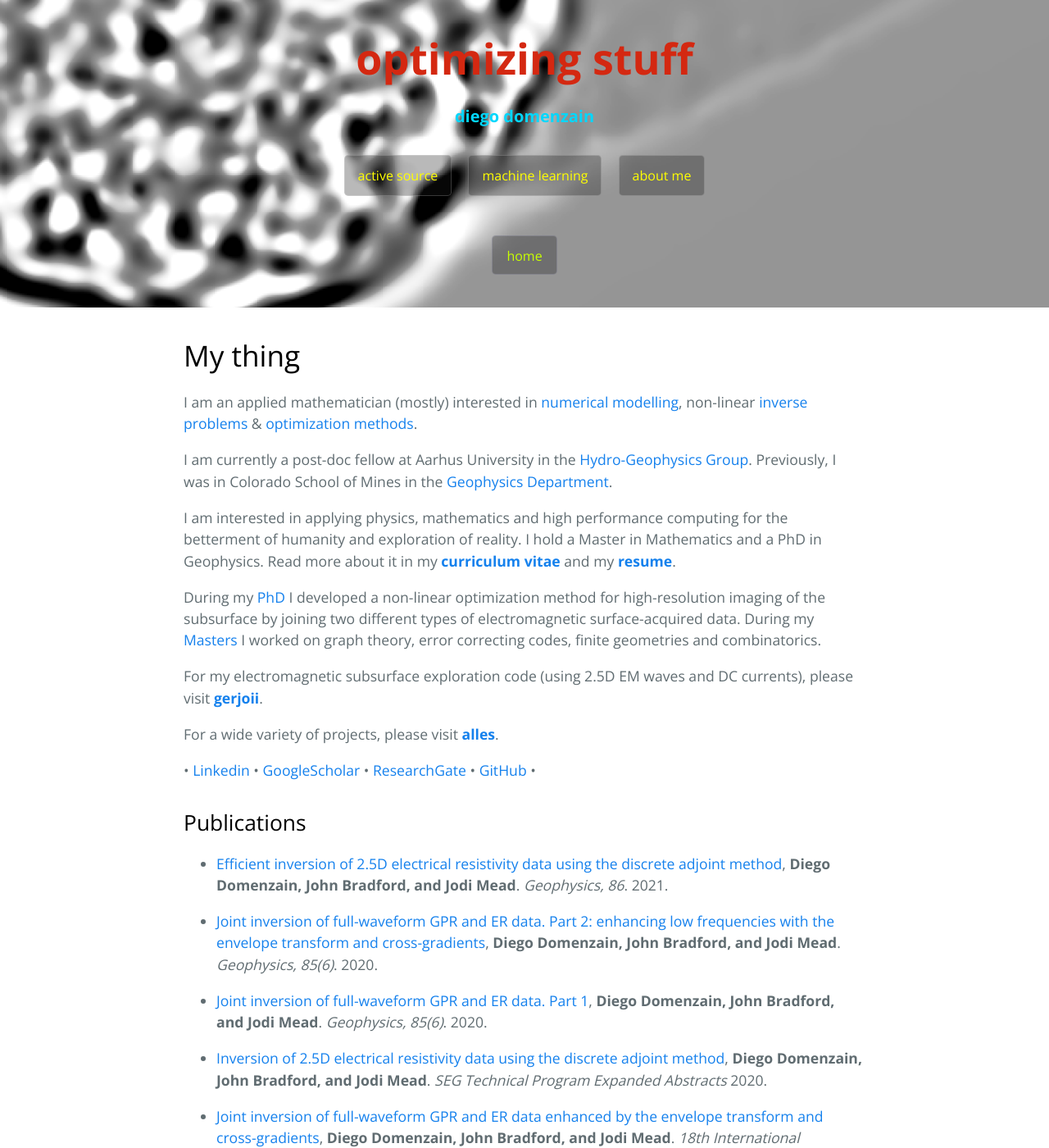
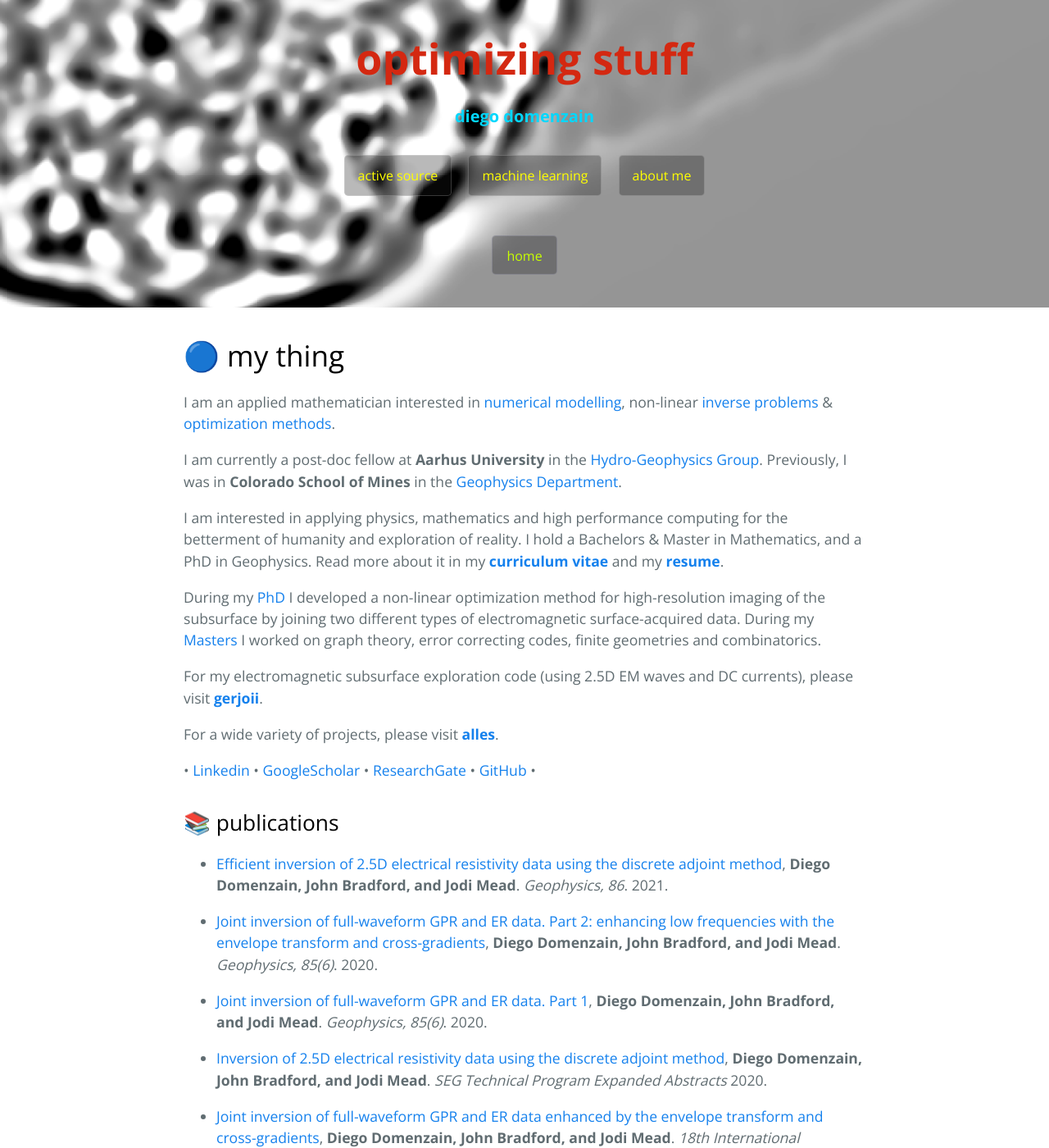
Before and after one commit to diegozain/diegozain.github.io, a Jekyll site: the page built from index.md, in a window 1280 px wide and 1400 px high. Shown: the whole window at 82% size. Built offline with Jekyll 4.4.1, drawn with Linux system fonts in a browser that asks for light colours; our own code applies the rules of GitHub Pages for plain Markdown files; some of the changed text lies outside the part shown.

Commit message:
emoji frenzi

```diff
--- a/index.md
+++ b/index.md
@@ -2,13 +2,13 @@
 layout: default
 ---
 
-# My thing
+# 🔵 my thing
 
-I am an applied mathematician (mostly) interested in [numerical modelling](https://en.wikipedia.org/wiki/Computer_simulation), non-linear [inverse problems](https://en.wikipedia.org/wiki/Inverse_problem) & [optimization methods](https://en.wikipedia.org/wiki/Mathematical_optimization).
+I am an applied mathematician interested in [numerical modelling](https://en.wikipedia.org/wiki/Computer_simulation), non-linear [inverse problems](https://en.wikipedia.org/wiki/Inverse_problem) & [optimization methods](https://en.wikipedia.org/wiki/Mathematical_optimization).
 
-I am currently a post-doc fellow at Aarhus University in the [Hydro-Geophysics Group](https://hgg.au.dk/). Previously, I was in Colorado School of Mines in the [Geophysics Department](https://cwp.mines.edu/faculty/).
+I am currently a post-doc fellow at **Aarhus University** in the [Hydro-Geophysics Group](https://hgg.au.dk/). Previously, I was in **Colorado School of Mines** in the [Geophysics Department](https://cwp.mines.edu/faculty/).
 
-I am interested in applying physics, mathematics and high performance computing for the betterment of humanity and exploration of reality. I hold a Master in Mathematics and a PhD in Geophysics. Read more about it in my **[curriculum vitae](./diego-cv.pdf)** and my **[resume](./resume.pdf)**.
+I am interested in applying physics, mathematics and high performance computing for the betterment of humanity and exploration of reality. I hold a Bachelors & Master in Mathematics, and a PhD in Geophysics. Read more about it in my **[curriculum vitae](./diego-cv.pdf)** and my **[resume](./resume.pdf)**.
 
 During my [PhD](https://scholarworks.boisestate.edu/td/1642/) I developed a non-linear optimization method for high-resolution imaging of the subsurface by joining two different types of electromagnetic surface-acquired data. During my [Masters](https://digitalcommons.mtu.edu/cgi/viewcontent.cgi?article=1806&context=etds) I worked on graph theory, error correcting codes, finite geometries and combinatorics.
 
@@ -18,7 +18,7 @@ For a wide variety of projects, please visit [__alles__](https://github.com/dieg
 
 • [Linkedin](https://www.linkedin.com/in/diego-domenzain-67431171/) • [GoogleScholar](https://scholar.google.com/citations?user=tve8X08AAAAJ&hl) • [ResearchGate](https://www.researchgate.net/profile/Diego_Domenzain) • [GitHub](https://github.com/diegozain/) •
 
-## Publications
+## 📚 publications
 
 * [Efficient inversion of 2.5D electrical resistivity data using the discrete adjoint method](https://library.seg.org/doi/10.1190/geo2020-0373.1), __Diego Domenzain, John Bradford, and Jodi Mead__. _Geophysics, 86_. 2021.
 
@@ -32,7 +32,7 @@ For a wide variety of projects, please visit [__alles__](https://github.com/dieg
 
 * [Joint inversion of GPR and ER data](https://library.seg.org/doi/10.1190/segam2018-2997794.1), __Diego Domenzain, John Bradford, and Jodi Mead__. _SEG Technical Program Expanded Abstracts_ 2018.
 
-## Imaging the subsurface
+## 📡 imaging the subsurface
 
 My PhD was about __ground penetrating radar and DC electrical resistivity high resolution joint inversion__ - [code](https://github.com/diegozain/gerjoii), [webpage](./gerjoii)
 
@@ -40,7 +40,7 @@ High-resolution non-invasive electrical methods for imaging the shallow subsurfa
 
 [![](images/wavefield-lava.gif)](./gerjoii)
 
-## Media coverage
+## 📺 media coverage
 
 [Here](https://www.boisestatepublicradio.org/post/boise-state-students-search-bodies-old-idaho-pen#stream/0) is a radio interview about finding graves at the [Old Idaho Penitentiary](https://history.idaho.gov/location/old-penitentiary/), which is also covered [here](https://www.boisestate.edu/news/2019/03/05/geophysics-club-works-to-help-solve-mysteries-in-historic-boise-cemetery/) and [here](./gerjoii).
 
```
Also changed, not shown: about.md (+1 -1 lines), active-source.md (+6 -6 lines), machine-learning.md (+2 -2 lines).
